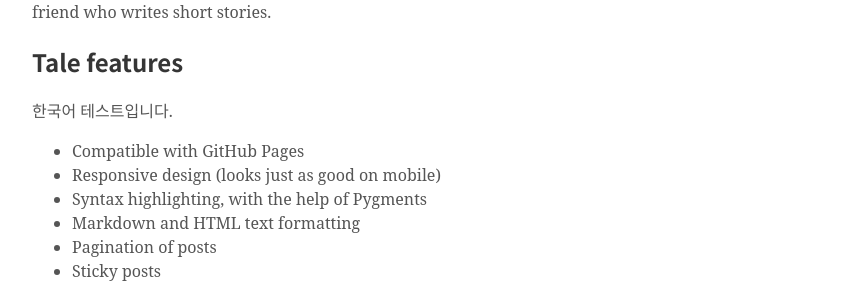
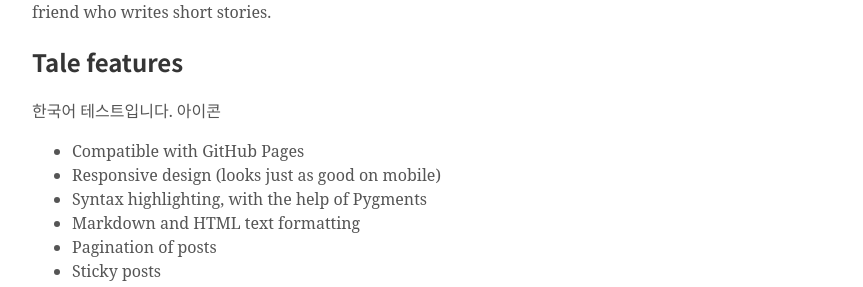
Before and after one commit to hyerin315/hyerin315.github.io, a Jekyll site: the page built from _posts/2017-03-29-introducing-tale.md, in a window 1280 px wide. Shown: the part 365-652 px from the top of the page, without its empty margins (208-1071 px from the left). Built offline with Jekyll 4.4.1, drawn with Linux system fonts in a browser that asks for light colours; comment, search, counter and statistics services are not loaded.

Commit message:
Update 2017-03-29-introducing-tale.md

```diff
--- a/_posts/2017-03-29-introducing-tale.md
+++ b/_posts/2017-03-29-introducing-tale.md
@@ -14,7 +14,7 @@ Tale is a minimal [Jekyll](https://jekyllrb.com/) theme curated for storytellers
 
 ## Tale features
 
-한국어 테스트입니다.
+한국어 테스트입니다. 아이콘
 
 
 - Compatible with GitHub Pages
```
